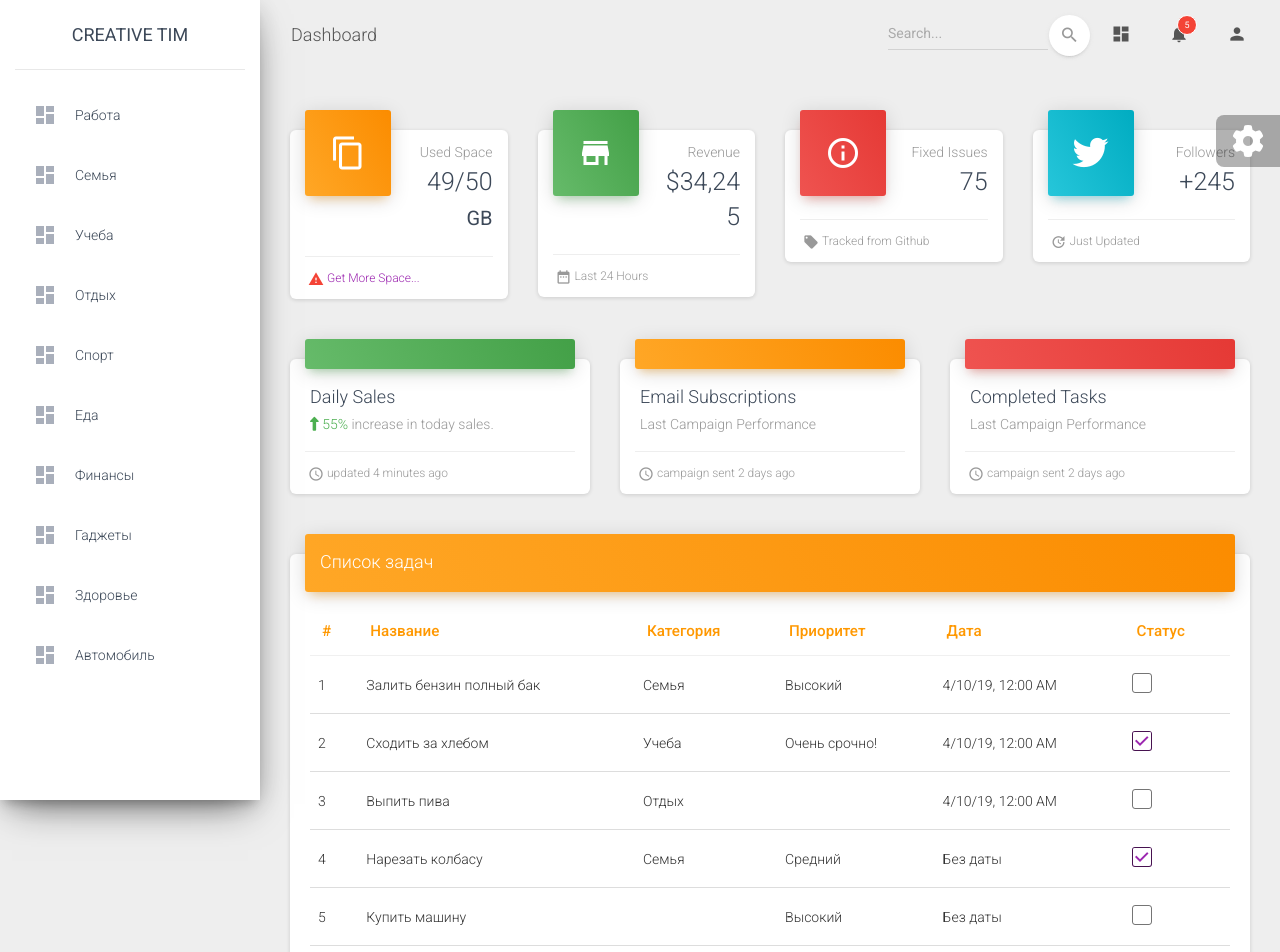
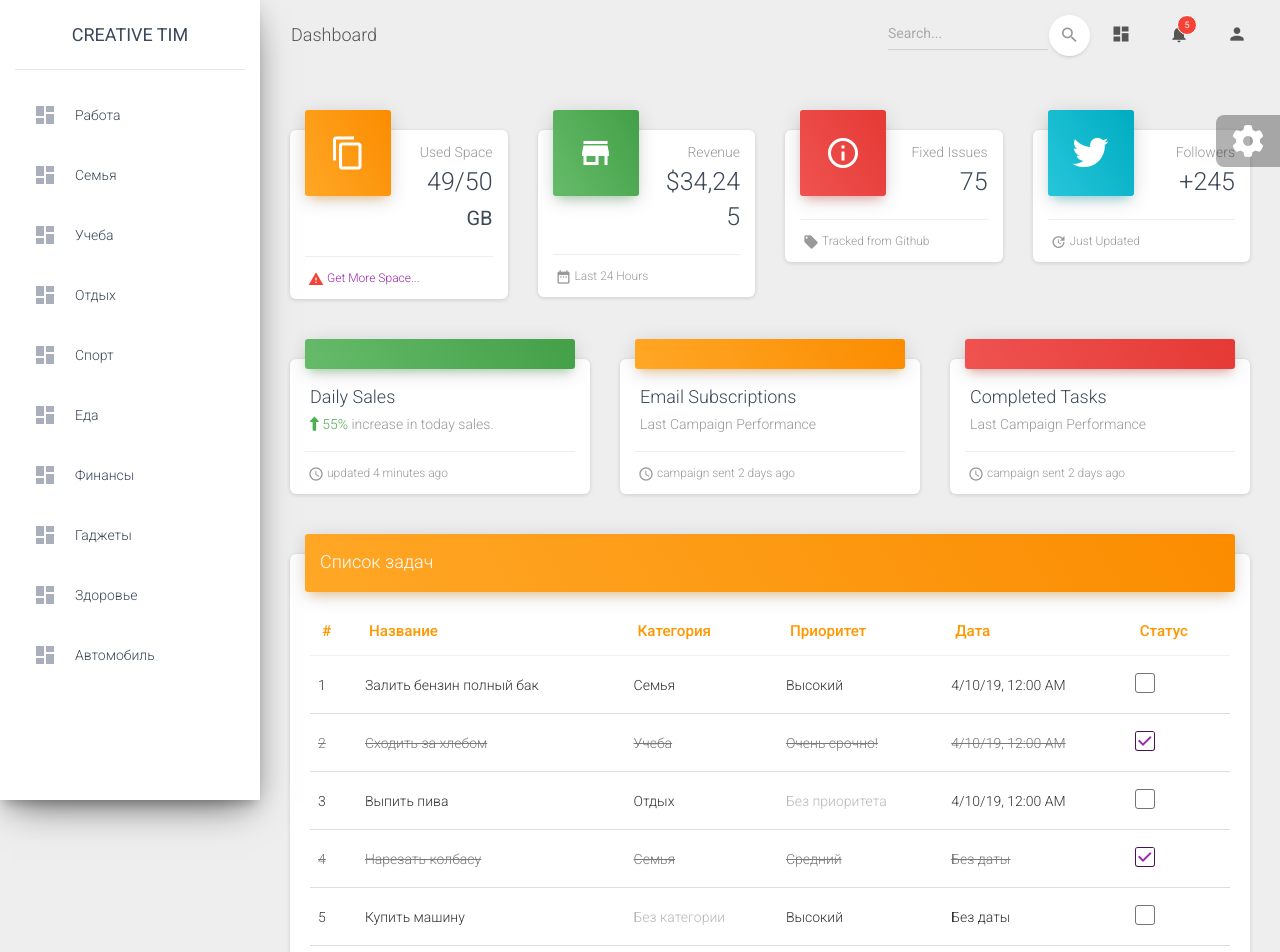
Before and after one commit to lambdahhh/todo-angular, an Angular app: page / in a window 1280 px wide. Shown: the top 952 px of the page. Built offline with nearby package versions, Linux system fonts and the light colour scheme.

Commit message:
additional styles

```diff
--- a/src/app/views/tasks/tasks.component.html
+++ b/src/app/views/tasks/tasks.component.html
@@ -16,16 +16,19 @@
                     <th>Статус</th>
                     </thead>
                     <tbody>
-                    <tr *ngFor="let task of tasks; let i = index">
+                    <tr *ngFor="let task of tasks; let i = index" [class.completed]="task.completed">
                         <td>{{i+1}}</td>
                         <td>{{task.title}}</td>
-                        <td>{{task.category?.title}}</td>
-                        <td>{{task.priority?.title}}</td>
+                        <td [class.novalue]="task.category == null">{{task.category != null ? task.category.title : 'Без категории'}}</td>
+                        <td [class.novalue]="task.priority == null">{{task.priority ? task.priority.title : 'Без приоритета'}}</td>
                         <td>{{task.date != null ? (task.date | date : 'short') : 'Без даты'}}</td>
                         <td>
                             <div class="form-check">
                                 <label class="form-check-label">
-                                    <input class="form-check-input" type="checkbox" value="" [checked]="task.completed">
+                                    <input class="form-check-input"
+                                           type="checkbox" value="" [checked]="task.completed"
+                                           (click)="toggleTaskCompleted(task)"
+                                    >
                                     <span class="form-check-sign">
                                     <span class="check"></span>
                                   </span>
--- a/src/app/views/tasks/tasks.component.scss
+++ b/src/app/views/tasks/tasks.component.scss
@@ -0,0 +1,8 @@
+.completed {
+    text-decoration: line-through;
+    color: #797979;
+}
+
+.novalue {
+    color: #b7b7b7;
+}
--- a/src/app/views/tasks/tasks.component.ts
+++ b/src/app/views/tasks/tasks.component.ts
@@ -17,4 +17,8 @@
         this.dataHandler.tasksSubject.subscribe(tasks => this.tasks = tasks);
   }
 
+    toggleTaskCompleted(task: Task) {
+        task.completed = !task.completed;
+    }
+
 }
```
